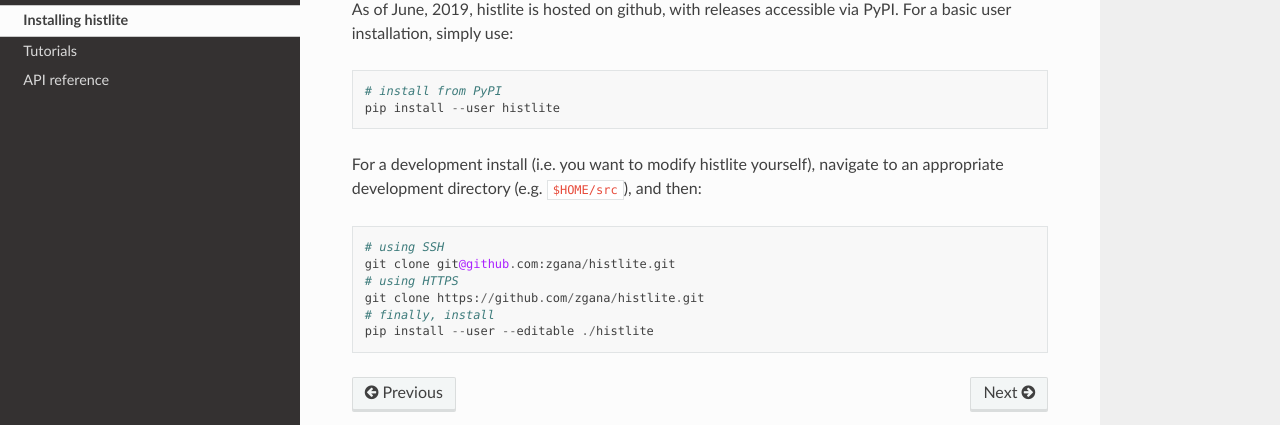
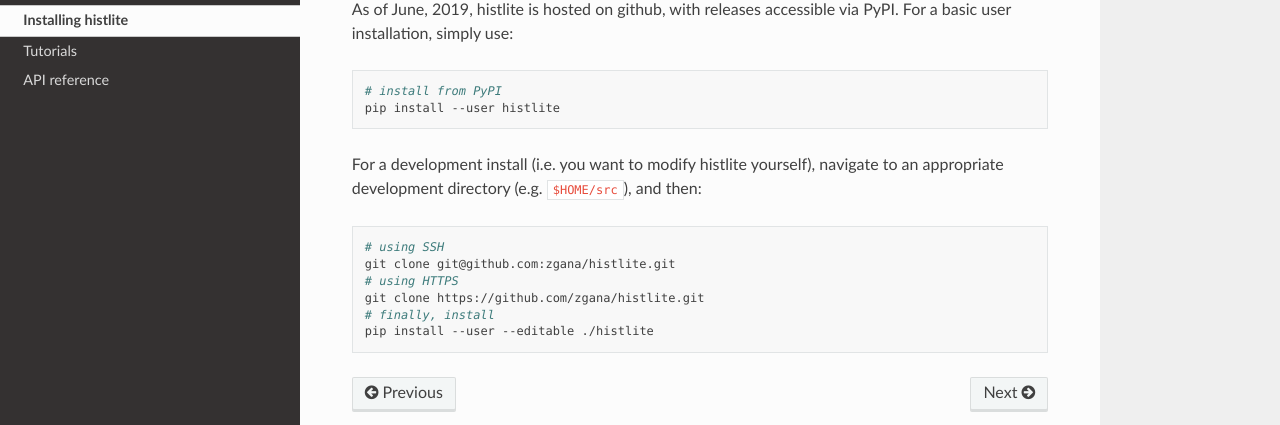
Before and after one commit to zgana/histlite, a Sphinx documentation site: the page built from docs/install.rst, in a window 1280 px wide. Shown: the part 162-587 px from the top of the page. Built offline with Sphinx 7.4.7 and the Read the Docs theme 2.0.0, drawn with Linux system fonts in a browser that asks for light colours.

Commit message:
use code-block in installation docs

```diff
--- a/docs/install.rst
+++ b/docs/install.rst
@@ -4,7 +4,7 @@
 As of June, 2019, histlite is hosted on github, with releases accessible via
 PyPI.  For a basic user installation, simply use:
 
-.. code::
+.. code-block:: bash
 
     # install from PyPI
     pip install --user histlite
@@ -12,7 +12,7 @@
 For a development install (i.e. you want to modify histlite yourself), navigate
 to an appropriate development directory (e.g. ``$HOME/src``), and then:
 
-.. code::
+.. code-block:: bash
 
     # using SSH
     git clone git@github.com:zgana/histlite.git
```
